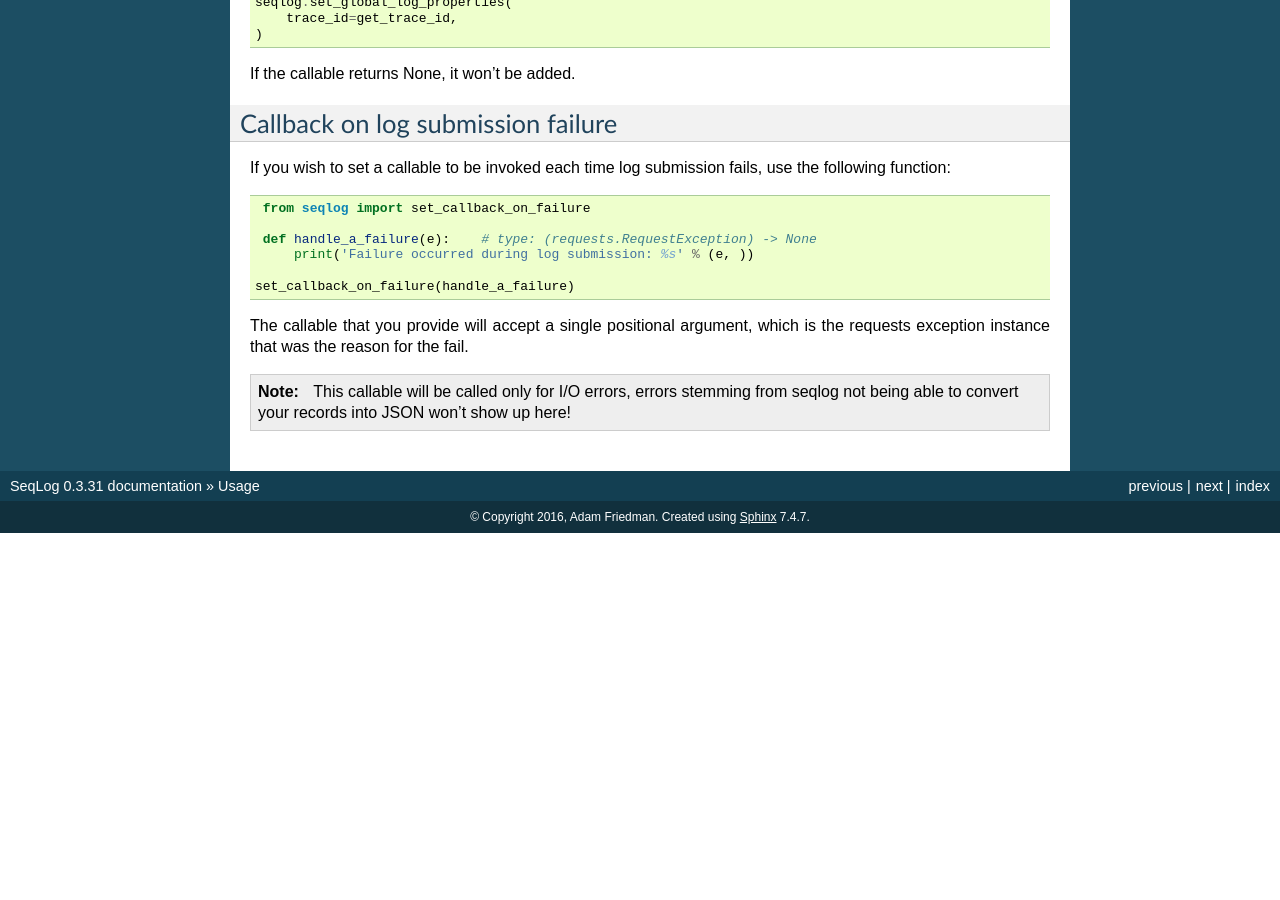
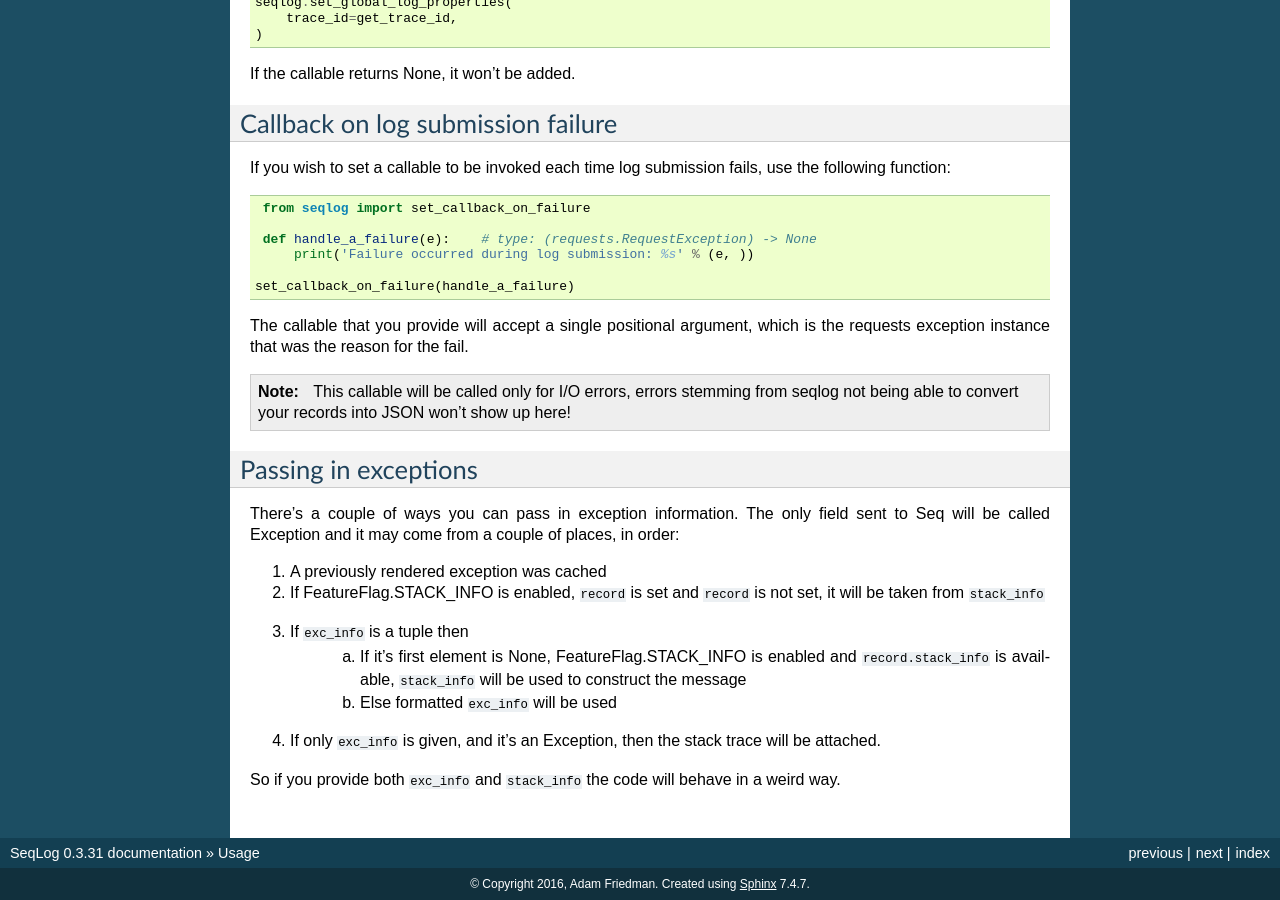
Before and after one commit to tintoy/seqlog, a Sphinx documentation site: the page built from docs/usage.rst, in a window 1280 px wide and 900 px high, scrolled down 3147 px. Built offline with Sphinx 7.4.7, drawn with Linux system fonts in a browser that asks for light colours; before the commit the page ends 3680 px from its top, so only the background shows below that; some of the changed text lies outside the part shown.

Commit message:
fixes #72

```diff
--- a/HISTORY.rst
+++ b/HISTORY.rst
@@ -1,6 +1,12 @@
 =======
 History
 =======
+
+Current
+-------
+
+* You can enable and disable all of the feature flags at runtime
+
 
 0.3.31 (2024-04-27)
 -------------------
--- a/docs/usage.rst
+++ b/docs/usage.rst
@@ -211,3 +211,23 @@ which is the requests exception instance that was the reason for the fail.
 .. note:: This callable will be called only for I/O errors, errors stemming
           from seqlog not being able to convert your records into JSON won't
           show up here!
+
+Passing in exceptions
+---------------------
+
+There's a couple of ways you can pass in exception information. The only field sent to Seq will be called Exception and it
+may come from a couple of places, in order:
+
+1. A previously rendered exception was cached
+
+2. If FeatureFlag.STACK_INFO is enabled, :code:`record` is set and :code:`record` is not set, it
+   will be taken from :code:`stack_info`
+
+3. If :code:`exc_info` is a tuple then
+    a. If it's first element is None, FeatureFlag.STACK_INFO is enabled and :code:`record.stack_info` is available,
+       :code:`stack_info` will be used to construct the message
+    b. Else formatted :code:`exc_info` will be used
+
+4. If only :code:`exc_info` is given, and it's an Exception, then the stack trace will be attached.
+
+So if you provide both :code:`exc_info` and :code:`stack_info` the code will behave in a weird way.
```
Also changed, not shown: 2 other files.
